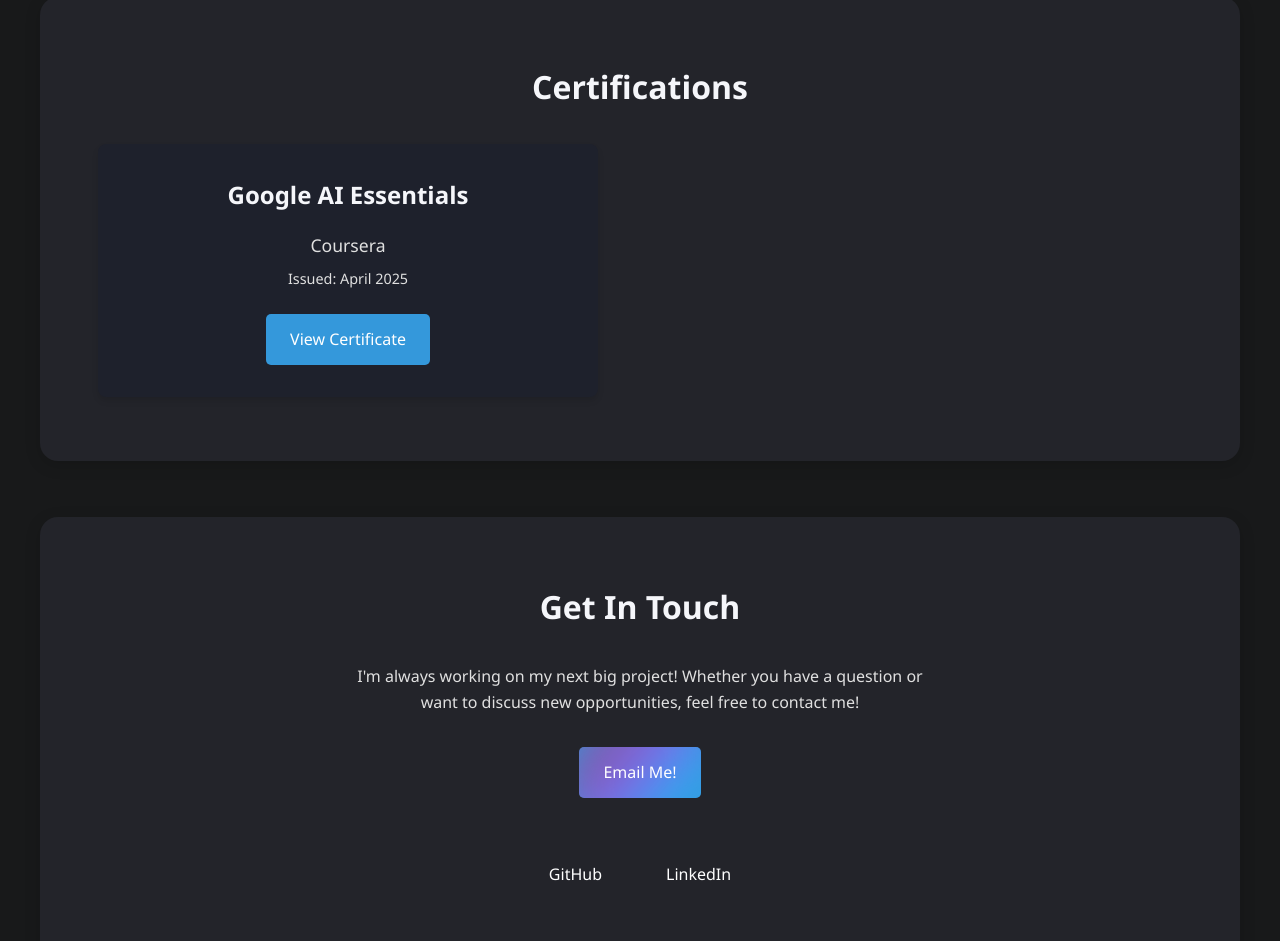
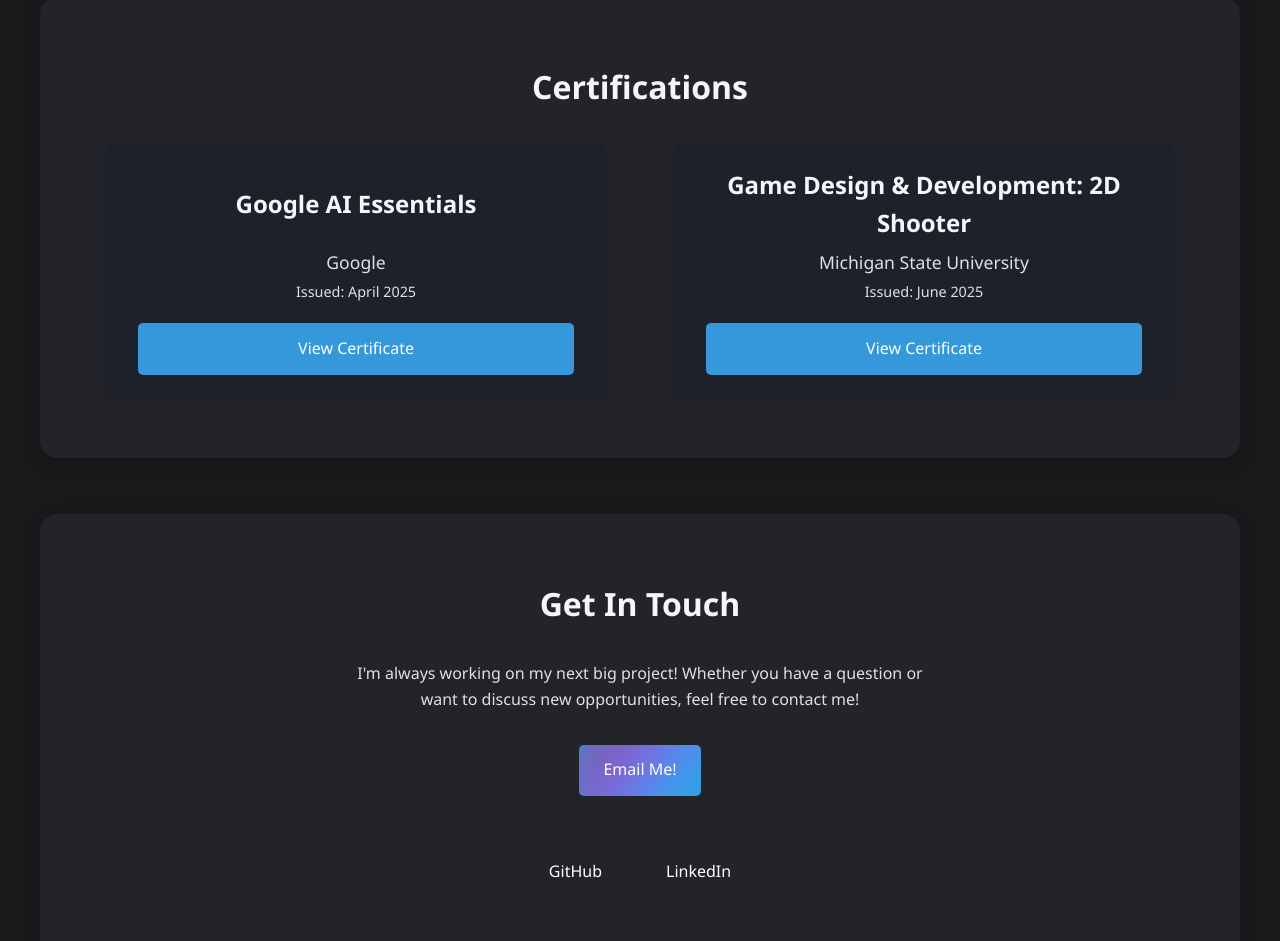
Before and after one commit to khangchung15/portfolio, a React (Create React App) app: page / in a window 1280 px wide. Shown: the part 2755-3696 px from the top of the page. Built offline with nearby package versions, Linux system fonts and the light colour scheme.

Commit message:
add new certification

```diff
--- a/src/components/Certifications.css
+++ b/src/components/Certifications.css
@@ -13,7 +13,6 @@
 .certifications-container {
   display: grid;
   grid-template-columns: repeat(2, 1fr);
-  gap: 2rem;
   max-width: 1200px;
   margin: 0 auto;
   justify-items: center;
@@ -28,6 +27,9 @@
   width: 100%;
   max-width: 500px;
   text-align: center;
+  display: flex;
+  flex-direction: column;
+  height: 250px;
 }
 
 .certification-card:hover {
@@ -39,18 +41,24 @@
   font-size: 1.5rem;
   color: #F5F6FA;
   margin-bottom: 1rem;
+  min-height: 3.5rem;
+  display: flex;
+  align-items: center;
+  justify-content: center;
 }
 
 .certification-issuer {
   color: #e0e0e0;
   font-size: 1.1rem;
   margin-bottom: 0.5rem;
+  min-height: 1.5rem;
 }
 
 .certification-date {
   color: #e0e0e0;
   font-size: 0.9rem;
   margin-bottom: 1.5rem;
+  min-height: 1.2rem;
 }
 
 .certification-link {
@@ -61,6 +69,7 @@
   text-decoration: none;
   border-radius: 5px;
   transition: background-color 0.3s ease;
+  margin-top: auto;
 }
 
 .certification-link:hover {
--- a/src/components/Certifications.jsx
+++ b/src/components/Certifications.jsx
@@ -7,9 +7,14 @@
       title: "Google AI Essentials",
       date: "April 2025",
       link: "https://www.coursera.org/account/accomplishments/verify/MM5AMN653P89",
-      issuer: "Coursera"
+      issuer: "Google"
     },
-    // Add more certifications here
+    {
+      title: "Game Design & Development: 2D Shooter",
+      date: "June 2025",
+      link: "https://www.coursera.org/account/accomplishments/verify/3D29WE5L2B1G",
+      issuer: "Michigan State University"
+    },
   ];
 
   return (
```
Also changed, not shown: 1 other file (tests, documents, lock files or other folders).
